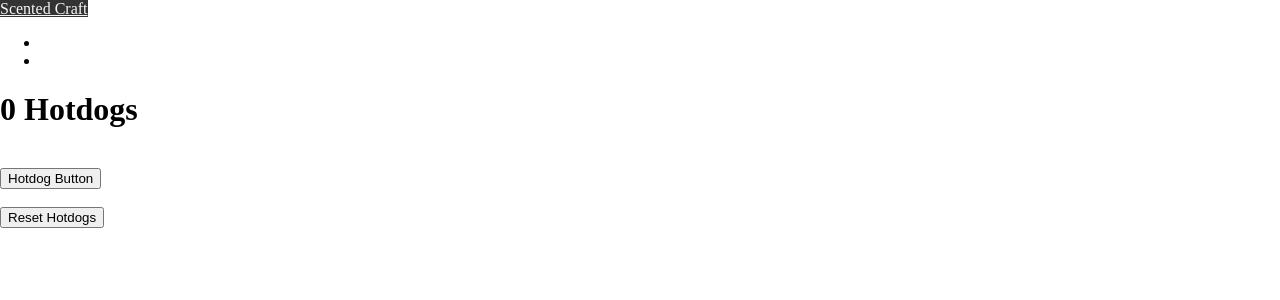
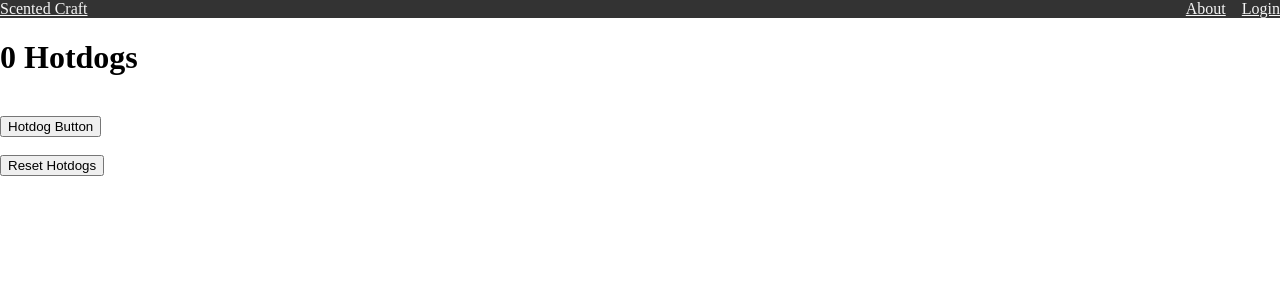
Before and after one commit to dkdam/CraftedScent, a React (Vite) app: page / in a window 1280 px wide. Shown: the top 300 px of the page. Built offline with nearby package versions, Linux system fonts and the light colour scheme.

Commit message:
css the navbar

```diff
--- a/src/Components/NavBar.tsx
+++ b/src/Components/NavBar.tsx
@@ -1,13 +1,13 @@
 
 export default function Navbar() {
     return (
-        <nav>
-            <a href="/" className="nav">
+        <nav className="nav">
+            <a href="/">
                 Scented Craft
             </a>
             <ul>
-                <li><a href="/about"></a></li>
-                <li><a href="/login"></a></li>
+                <li><a href="/about">About</a></li>
+                <li><a href="/login">Login</a></li>
             </ul>
         </nav>
     )
--- a/src/styles.css
+++ b/src/styles.css
@@ -9,4 +9,21 @@ body {
 .nav {
     background-color: #333;
     color: whitesmoke;
+    display: flex;
+    justify-content: space-between;
+    align-items: center;
+    gap: 2rem;
+    padding: 1 1rem;
 }
+
+.nav ul {
+    padding: 0;
+    margin: 0;
+    list-style: none;
+    display: flex;
+    gap: 1rem;
+}
+
+.nav a {
+    color: inherit;
+}
```
